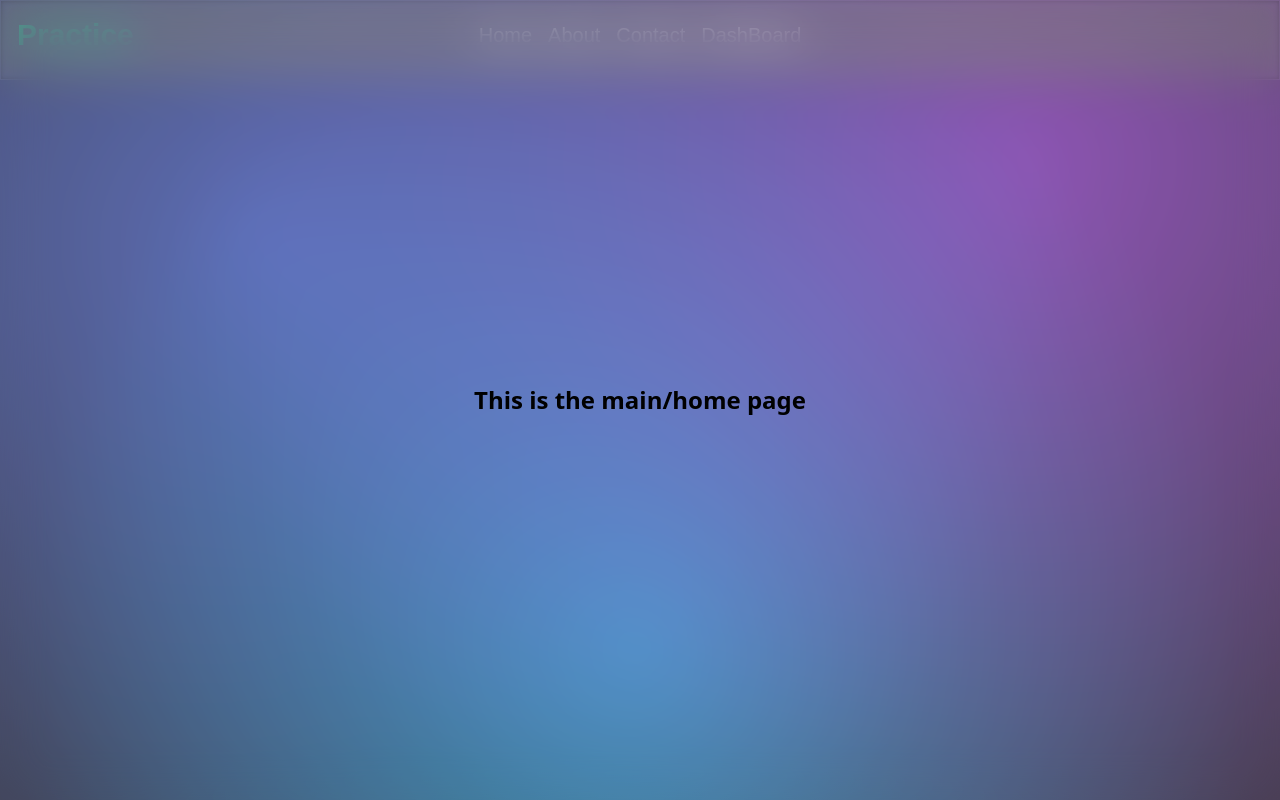
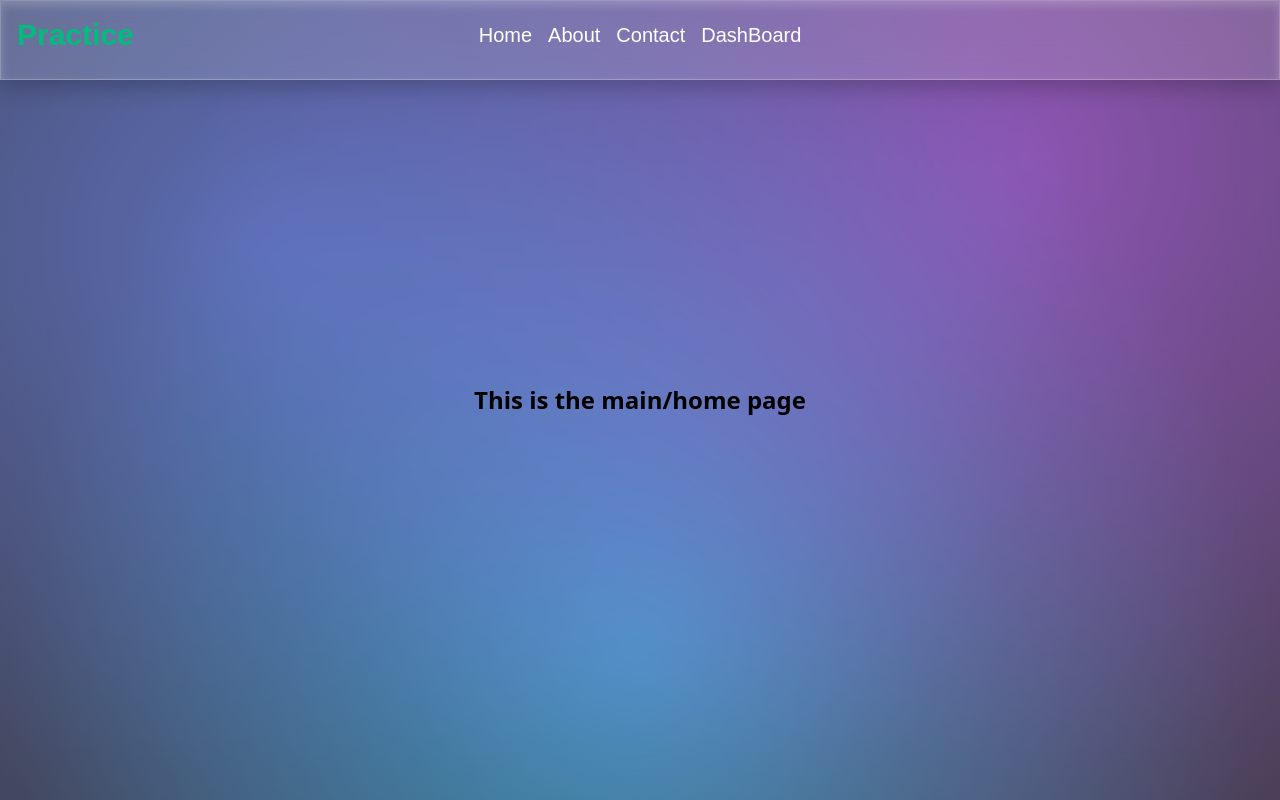
Before and after one commit to Jd33n27/learning-NEXT.JS, a Next.js app in the folder day-1/: page / in a window 1280 px wide. Built offline with nearby package versions, Linux system fonts and the light colour scheme.

Commit message:
fixed z-index issue with navbar

```diff
--- a/day-1/src/app/globals.css
+++ b/day-1/src/app/globals.css
@@ -31,11 +31,10 @@ body {
   border: 1px solid rgba(255, 255, 255, 0);
 }
 
-.glass-navigators {
+.glass-card {
   backdrop-filter: blur(20px);
   background: rgba(255, 255, 255, 0.15);
   border: 1px solid rgba(255, 255, 255, 0.25);
-  border-radius: 20px;
   box-shadow: 0 8px 20px rgba(0, 0, 0, 0.2),
     inset 0 4px 10px rgba(255, 255, 255, 0.2);
 }
--- a/day-1/src/components/navBarWrapper.tsx
+++ b/day-1/src/components/navBarWrapper.tsx
@@ -5,6 +5,6 @@ import { usePathname } from "next/navigation";
 
 export default function NavBarWrapper() {
   const pathname = usePathname();
-  const showNavBar: boolean = pathname.startsWith("/dashboard");
-  return showNavBar ? null : <NavBar />;
+  const hideNavBar: boolean = pathname.startsWith("/dashboard");
+  return hideNavBar ? null : <NavBar />;
 }
--- a/day-1/src/components/navbar.tsx
+++ b/day-1/src/components/navbar.tsx
@@ -3,7 +3,7 @@ import Link from "next/link";
 export default function NavBar() {
   return (
     <>
-      <header className="w-full h-20 fixed top-0 glass">
+      <header className="w-full h-20 fixed top-0 glass-card z-40">
         <div className="w-full px-2 flex place-content-center">
           <div className="w-full flex justify-center items-center relative">
             {/* Logo--- */}
```
